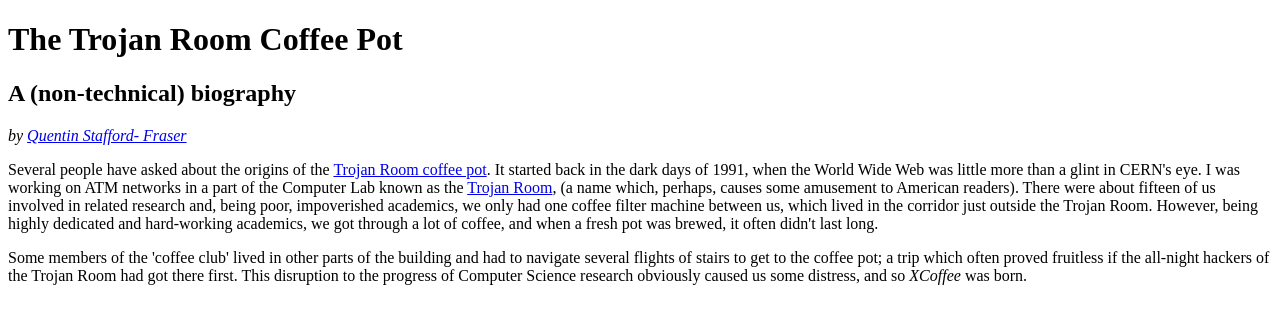
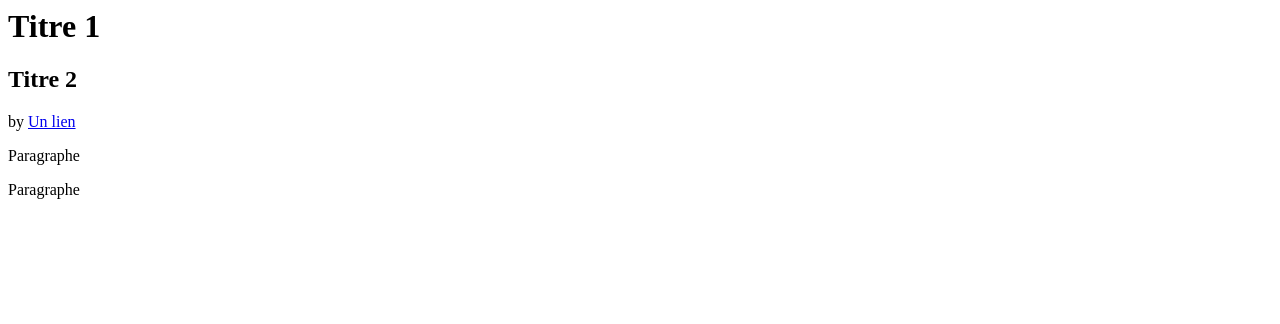
Before and after one commit to zimprobables-saffre/pages-initiale, a plain HTML site: page index.html in a window 1280 px wide. Drawn offline with Linux system fonts and the light colour scheme.

Commit message:
Update index.html

```diff
--- a/index.html
+++ b/index.html
@@ -1,40 +1,18 @@
-<!DOCTYPE html PUBLIC "-//W3C//DTD XHTML 1.0 Transitional//EN"
-    "http://www.w3.org/TR/xhtml1/DTD/xhtml1-transitional.dtd">
+<!DOCTYPE html PUBLIC>
 <html xmlns="http://www.w3.org/1999/xhtml">
   <head>
-    <title>Trojan Room Coffee Pot Biography</title>
+    <title>Titre</title>
   </head>
 
   <body>
-    <h1>The Trojan Room Coffee Pot</h1>
+    <h1>Titre 1</h1>
 
-    <h2>A (non-technical) biography</h2>
-    <i>by <a href="http://www.qandr.org/quentin">Quentin
-    Stafford- Fraser</a></i>
+    <h2>Titre 2</h2>
+    by <a href="https://www.numerama.com/cyberguerre/1990687-lhistoire-cachee-derriere-les-noms-des-hackers-qui-font-trembler-des-etats-entiers.html">Un lien</a>
 
-    <p>Several people have asked about the origins of the <a
-    href="http://www.cl.cam.ac.uk/coffee/coffee.html">Trojan Room
-    coffee pot</a>. It started back in the dark days of 1991,
-    when the World Wide Web was little more than a glint in
-    CERN's eye. I was working on ATM networks in a part of the
-    Computer Lab known as the <a
-    href="http://www.cl.cam.ac.uk/site-maps/arup2.html">Trojan
-    Room</a>, (a name which, perhaps, causes some amusement to
-    American readers). There were about fifteen of us involved in
-    related research and, being poor, impoverished academics, we
-    only had one coffee filter machine between us, which lived in
-    the corridor just outside the Trojan Room. However, being
-    highly dedicated and hard-working academics, we got through a
-    lot of coffee, and when a fresh pot was brewed, it often
-    didn't last long.</p>
+    <p>Paragraphe</p>
 
-    <p>Some members of the 'coffee club' lived in other parts of
-    the building and had to navigate several flights of stairs to
-    get to the coffee pot; a trip which often proved fruitless if
-    the all-night hackers of the Trojan Room had got there first.
-    This disruption to the progress of Computer Science research
-    obviously caused us some distress, and so <i>XCoffee</i> was
-    born.</p>
+    <p>Paragraphe</p>
 
     </body>
 </html>
```
